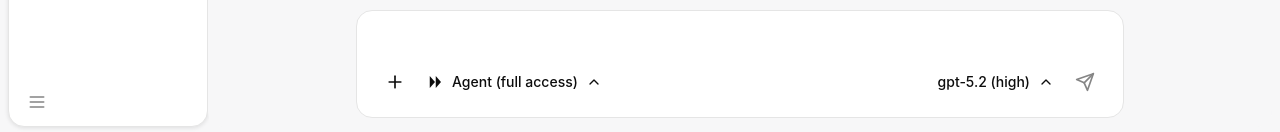
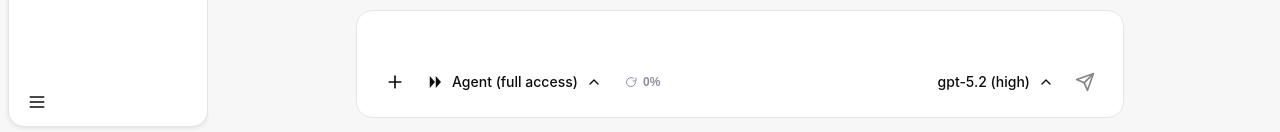
Before and after one commit to rita152/codex-desktop, a React (Vite) app: page / in a window 1280 px wide. Shown: the part 665-797 px from the top of the page. Built offline with nearby package versions, Linux system fonts and the light colour scheme.

Commit message:
feat: wire token usage display

```diff
--- a/src/App.tsx
+++ b/src/App.tsx
@@ -26,7 +26,7 @@ import type {
   PermissionOption as ApprovalOption,
   PermissionOptionKind,
 } from './components/ui/feedback/Approval';
-import type { ApprovalRequest, PermissionOption } from './types/codex';
+import type { ApprovalRequest, PermissionOption, TokenUsageEvent } from './types/codex';
 import { buildUnifiedDiff } from './utils/diff';
 
 import './App.css';
@@ -637,6 +637,17 @@ function App() {
   const [sidebarVisible, setSidebarVisible] = useState(true);
   const sidebarVisibilityRef = useRef(true);
   const [isNarrowLayout, setIsNarrowLayout] = useState(false);
+  const [sessionTokenUsage, setSessionTokenUsage] = useState<
+    Record<
+      string,
+      {
+        totalTokens: number;
+        lastTokens?: number;
+        contextWindow?: number | null;
+        percentRemaining?: number | null;
+      }
+    >
+  >({});
   const [isGeneratingBySession, setIsGeneratingBySession] = useState<Record<string, boolean>>({});
   const [pendingApprovals, setPendingApprovals] = useState<ApprovalRequest[]>([]);
   const [approvalStatuses, setApprovalStatuses] = useState<Record<string, ApprovalStatus>>({});
@@ -713,6 +724,17 @@ function App() {
     const mergedFallback = mergeSelectOptions(DEFAULT_MODELS, modelCache.options ?? []);
     return mergedFallback.length > 0 ? mergedFallback : DEFAULT_MODELS;
   })();
+  const activeTokenUsage = selectedSessionId
+    ? sessionTokenUsage[selectedSessionId]
+    : undefined;
+  const remainingPercent = activeTokenUsage?.percentRemaining ?? 0;
+  const totalTokens = activeTokenUsage?.totalTokens;
+  const remainingTokens =
+    activeTokenUsage?.contextWindow !== undefined &&
+    activeTokenUsage?.contextWindow !== null &&
+    typeof totalTokens === 'number'
+      ? Math.max(0, activeTokenUsage.contextWindow - totalTokens)
+      : undefined;
   const slashCommands = useMemo(() => {
     const fromSession = sessionSlashCommands[selectedSessionId] ?? [];
     const merged = new Set([...DEFAULT_SLASH_COMMANDS, ...fromSession]);
@@ -1036,6 +1058,19 @@ function App() {
 
         setIsGeneratingBySession((prev) => ({ ...prev, [sessionId]: false }));
       }),
+      listen<TokenUsageEvent>('codex:token-usage', (event) => {
+        const sessionId = resolveChatSessionId(event.payload.sessionId);
+        if (!sessionId) return;
+        setSessionTokenUsage((prev) => ({
+          ...prev,
+          [sessionId]: {
+            totalTokens: event.payload.totalTokens,
+            lastTokens: event.payload.lastTokens,
+            contextWindow: event.payload.contextWindow,
+            percentRemaining: event.payload.percentRemaining,
+          },
+        }));
+      }),
       listen<{ error: string }>('codex:error', (event) => {
         const sessionId = activeSessionIdRef.current;
         const errMsg: Message = {
@@ -1304,6 +1339,14 @@ function App() {
         }
         return next;
       });
+      setSessionTokenUsage((prev) => {
+        const next = { ...prev };
+        delete next[sessionId];
+        if (shouldCreateNew) {
+          delete next[newSessionId];
+        }
+        return next;
+      });
 
       // 如果删除的是当前选中的会话，切换到第一个会话
       if (sessionId === selectedSessionId) {
@@ -1326,6 +1369,7 @@ function App() {
       sessions,
       selectedSessionId,
       setSessionDrafts,
+      setSessionTokenUsage,
     ]
   );
 
@@ -1557,6 +1601,9 @@ function App() {
       approvals={approvalCards}
       sidebarVisible={sidebarVisible}
       isGenerating={isGenerating}
+      remainingPercent={remainingPercent}
+      remainingTokens={remainingTokens}
+      totalTokens={totalTokens}
       inputValue={draftMessage}
       onInputChange={handleDraftChange}
       modelOptions={modelOptions}
--- a/src/components/business/ChatContainer/index.tsx
+++ b/src/components/business/ChatContainer/index.tsx
@@ -38,6 +38,11 @@ export function ChatContainer({
   onSessionRename,
   sidebarVisible = true,
   onSidebarToggle,
+  remainingPercent = 0,
+  remainingTokens,
+  totalTokens,
+  onRemainingClick,
+  remainingDisabled = false,
   welcomeContent,
   className = '',
 }: ChatContainerProps) {
@@ -143,6 +148,11 @@ export function ChatContainer({
             modelOptions={modelOptions}
             onModelChange={onModelChange}
             slashCommands={slashCommands}
+            remainingPercent={remainingPercent}
+            remainingTokens={remainingTokens}
+            totalTokens={totalTokens}
+            onRemainingClick={onRemainingClick}
+            remainingDisabled={remainingDisabled}
             className="chat-container__input"
           />
         </div>
--- a/src/components/business/ChatInput/index.tsx
+++ b/src/components/business/ChatInput/index.tsx
@@ -6,6 +6,7 @@ import { TextArea } from '../../ui/data-entry/TextArea';
 import { IconButton } from '../../ui/data-entry/IconButton';
 import { Select } from '../../ui/data-entry/Select';
 import { Card } from '../../ui/data-display/Card';
+import { RemainingButton } from '../../ui/feedback/RemainingButton';
 import {
   PlusIcon,
   RobotIcon,
@@ -35,6 +36,11 @@ export function ChatInput({
   onAddClick,
   placeholder = '',
   disabled = false,
+  remainingPercent = 0,
+  remainingTokens,
+  totalTokens,
+  onRemainingClick,
+  remainingDisabled = false,
   agentOptions = AGENT_OPTIONS,
   selectedAgent = 'agent-full',
   onAgentChange,
@@ -270,6 +276,14 @@ export function ChatInput({
             dropdownTitle="Switch mode"
             aria-label="选择智能体"
           />
+          <RemainingButton
+            percent={remainingPercent}
+            remainingTokens={remainingTokens}
+            totalTokens={totalTokens}
+            onClick={onRemainingClick}
+            disabled={remainingDisabled || disabled}
+            className="chat-input__remaining-button"
+          />
         </div>
         <div className="chat-input__toolbar-right">
           <Select
--- a/src/components/business/Sidebar/index.tsx
+++ b/src/components/business/Sidebar/index.tsx
@@ -214,7 +214,6 @@ export function Sidebar({
           className="sidebar__menu-button"
           onClick={onMenuClick}
           aria-label="菜单"
-          disabled={!onMenuClick}
         >
           <MenuIcon size={20} />
         </button>
--- /dev/null
+++ b/src/components/ui/feedback/RemainingButton/RemainingButton.css
@@ -0,0 +1,39 @@
+.remaining-button {
+  display: inline-flex;
+  align-items: center;
+  gap: 6px;
+  padding: 6px 10px;
+  border-radius: 999px;
+  border: none;
+  background-color: #ffffff;
+  color: var(--color-text-secondary);
+  font-size: 12px;
+  font-weight: 600;
+  line-height: 1;
+  cursor: pointer;
+  transition: background-color 0.2s ease, color 0.2s ease, border-color 0.2s ease;
+}
+
+.remaining-button:hover:not(:disabled) {
+  background-color: var(--color-bg-subtle);
+  color: var(--color-text);
+}
+
+.remaining-button:focus-visible {
+  outline: 2px solid var(--color-border-hover);
+  outline-offset: 2px;
+}
+
+.remaining-button:disabled {
+  cursor: default;
+  opacity: 0.6;
+}
+
+.remaining-button__icon {
+  display: inline-flex;
+  align-items: center;
+}
+
+.remaining-button__value {
+  letter-spacing: 0.02em;
+}
--- /dev/null
+++ b/src/components/ui/feedback/RemainingButton/index.tsx
@@ -0,0 +1,61 @@
+import { cn } from '../../../../utils/cn';
+
+import type { RemainingButtonProps } from './types';
+
+import './RemainingButton.css';
+
+function RemainingIcon({ size = 12 }: { size?: number }) {
+  return (
+    <svg
+      width={size}
+      height={size}
+      viewBox="0 0 24 24"
+      fill="none"
+      stroke="currentColor"
+      strokeWidth="2"
+      strokeLinecap="round"
+      strokeLinejoin="round"
+    >
+      <path d="M21 12a9 9 0 1 1-4.16-7.5" />
+      <polyline points="22 4 22 10 16 10" />
+    </svg>
+  );
+}
+
+export function RemainingButton({
+  percent = 0,
+  totalTokens,
+  remainingTokens,
+  onClick,
+  disabled = false,
+  className = '',
+}: RemainingButtonProps) {
+  const clamped = Math.max(0, Math.min(100, Math.round(percent)));
+  const classNames = cn('remaining-button', className);
+  const titleParts: string[] = [];
+  if (typeof totalTokens === 'number') {
+    titleParts.push(`总 token: ${Math.round(totalTokens)}`);
+  }
+  if (typeof remainingTokens === 'number') {
+    titleParts.push(`剩余 token: ${Math.round(remainingTokens)}`);
+  }
+  const title = titleParts.length > 0 ? titleParts.join(' · ') : undefined;
+
+  return (
+    <button
+      type="button"
+      className={classNames}
+      onClick={onClick}
+      disabled={disabled}
+      aria-label={`剩余 ${clamped}%`}
+      title={title}
+    >
+      <span className="remaining-button__icon">
+        <RemainingIcon size={12} />
+      </span>
+      <span className="remaining-button__value">{clamped}%</span>
+    </button>
+  );
+}
+
+export type { RemainingButtonProps } from './types';
--- /dev/null
+++ b/src/components/ui/feedback/RemainingButton/types.ts
@@ -0,0 +1,14 @@
+export interface RemainingButtonProps {
+  /** 剩余百分比 */
+  percent?: number;
+  /** 总 token 数 */
+  totalTokens?: number;
+  /** 剩余 token 数 */
+  remainingTokens?: number;
+  /** 点击回调 */
+  onClick?: () => void;
+  /** 是否禁用 */
+  disabled?: boolean;
+  /** 自定义类名 */
+  className?: string;
+}
```
